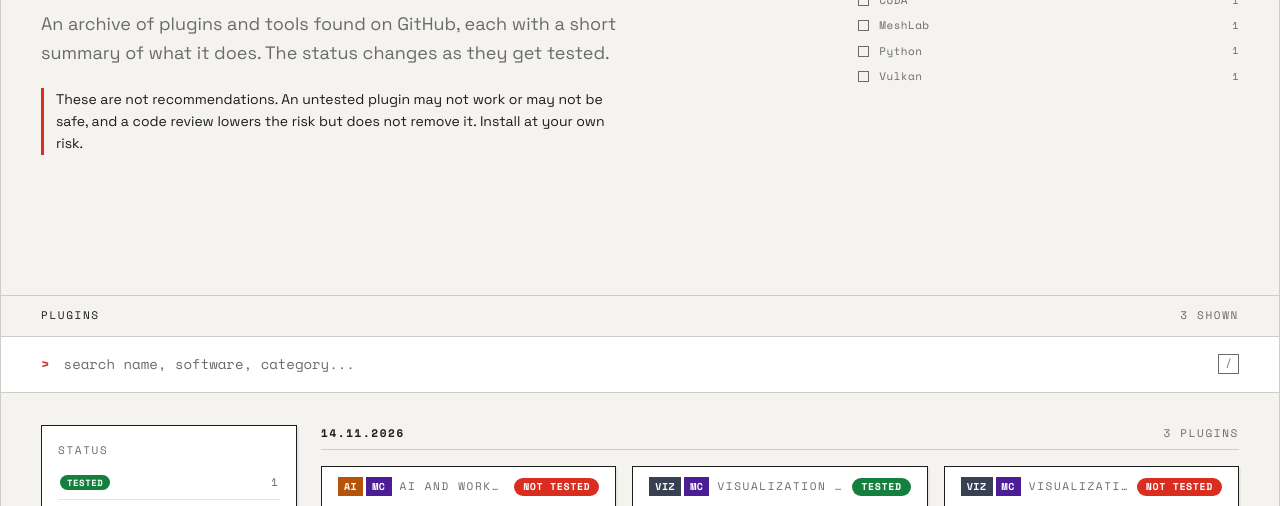
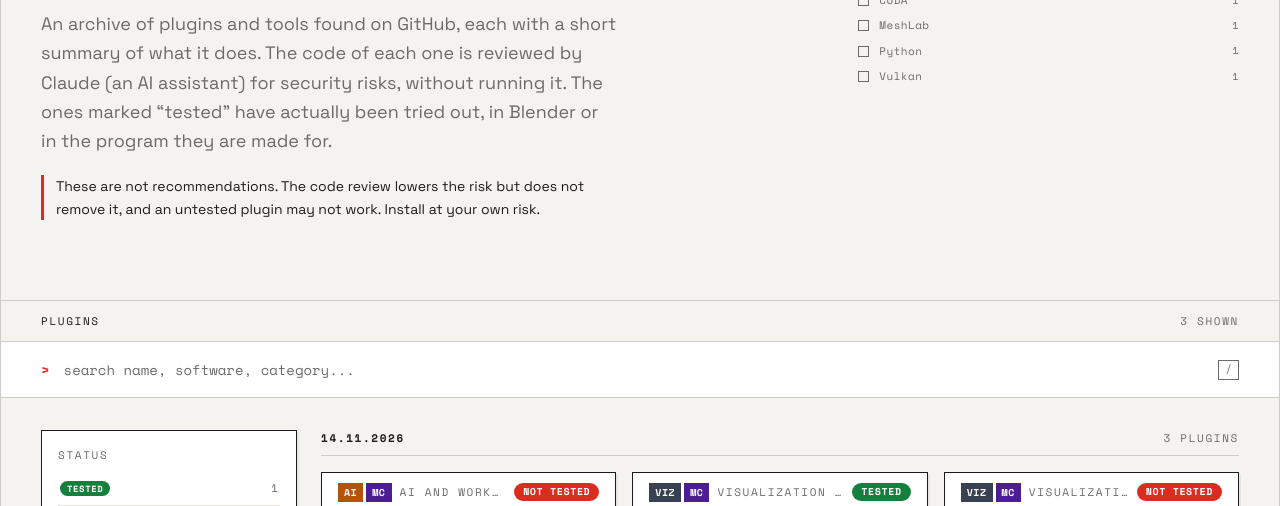
Before and after one commit to raduandrei-source/JUSTHOP, a plain HTML site: page lab.html in a window 1280 px wide. Shown: the part 233-739 px from the top of the page. Drawn offline with nearby package versions, Linux system fonts and the light colour scheme.

Commit message:
Lab: descrierea spune cine verifică codul și ce înseamnă „testat"
Co-Authored-By: Claude Opus 5.5 <noreply@anthropic.com>

```diff
--- a/lab.html
+++ b/lab.html
@@ -526,8 +526,8 @@
   <section class="intro">
     <div>
       <h1 data-i18n-html="h1">Pluginuri și unelte, <em>în laborator.</em></h1>
-      <p data-i18n="intro">Arhivă de pluginuri și unelte găsite pe GitHub, fiecare cu un rezumat scurt despre ce face. Starea se schimbă pe măsură ce sunt testate.</p>
-      <p class="warn" data-i18n="warn">Nu sunt recomandări. Un plugin netestat poate să nu funcționeze sau să nu fie sigur, iar o verificare a codului reduce riscul, dar nu îl elimină. Instalezi pe propria răspundere.</p>
+      <p data-i18n="intro">Arhivă de pluginuri și unelte găsite pe GitHub, fiecare cu un rezumat scurt despre ce face. Codul fiecăreia e verificat de Claude (asistent AI) pentru riscuri de securitate, fără să fie rulat. Cele marcate „testat” au fost încercate efectiv, în Blender sau în programul pentru care sunt făcute.</p>
+      <p class="warn" data-i18n="warn">Nu sunt recomandări. Verificarea codului reduce riscul, dar nu îl elimină, iar un plugin netestat poate să nu funcționeze. Instalezi pe propria răspundere.</p>
     </div>
     <aside class="soft" id="soft" aria-label="Software" data-i18n-attr="aria-label:softAria">
       <div class="soft-head label"><span>Software</span><span id="softCount"></span></div>
@@ -588,8 +588,8 @@
       langAria: 'Switch to English', langTitle: 'English',
       navBack: '← Resurse', footerBack: 'justhop.nevermindthe.name',
       h1: 'Pluginuri și unelte, <em>în laborator.</em>',
-      intro: 'Arhivă de pluginuri și unelte găsite pe GitHub, fiecare cu un rezumat scurt despre ce face. Starea se schimbă pe măsură ce sunt testate.',
-      warn: 'Nu sunt recomandări. Un plugin netestat poate să nu funcționeze sau să nu fie sigur, iar o verificare a codului reduce riscul, dar nu îl elimină. Instalezi pe propria răspundere.',
+      intro: 'Arhivă de pluginuri și unelte găsite pe GitHub, fiecare cu un rezumat scurt despre ce face. Codul fiecăreia e verificat de Claude (asistent AI) pentru riscuri de securitate, fără să fie rulat. Cele marcate „testat” au fost încercate efectiv, în Blender sau în programul pentru care sunt făcute.',
+      warn: 'Nu sunt recomandări. Verificarea codului reduce riscul, dar nu îl elimină, iar un plugin netestat poate să nu funcționeze. Instalezi pe propria răspundere.',
       softAria: 'Software', softPage: 'Pagina {i} din {n}', programOne: 'program', programMany: 'programe',
       pluginsTitle: 'Pluginuri', loading: 'se încarcă...', searchPlaceholder: 'caută nume, software, categorie...',
       status: 'Stare', categories: 'Categorii', reset: 'resetează', authors: 'Autori',
@@ -607,8 +607,8 @@
       langAria: 'Comută pe română', langTitle: 'Română',
       navBack: '← Resources', footerBack: 'justhop.nevermindthe.name',
       h1: 'Plugins and tools, <em>in the lab.</em>',
-      intro: 'An archive of plugins and tools found on GitHub, each with a short summary of what it does. The status changes as they get tested.',
-      warn: 'These are not recommendations. An untested plugin may not work or may not be safe, and a code review lowers the risk but does not remove it. Install at your own risk.',
+      intro: 'An archive of plugins and tools found on GitHub, each with a short summary of what it does. The code of each one is reviewed by Claude (an AI assistant) for security risks, without running it. The ones marked “tested” have actually been tried out, in Blender or in the program they are made for.',
+      warn: 'These are not recommendations. The code review lowers the risk but does not remove it, and an untested plugin may not work. Install at your own risk.',
       softAria: 'Software', softPage: 'Page {i} of {n}', programOne: 'program', programMany: 'programs',
       pluginsTitle: 'Plugins', loading: 'loading...', searchPlaceholder: 'search name, software, category...',
       status: 'Status', categories: 'Categories', reset: 'reset', authors: 'Authors',
```
